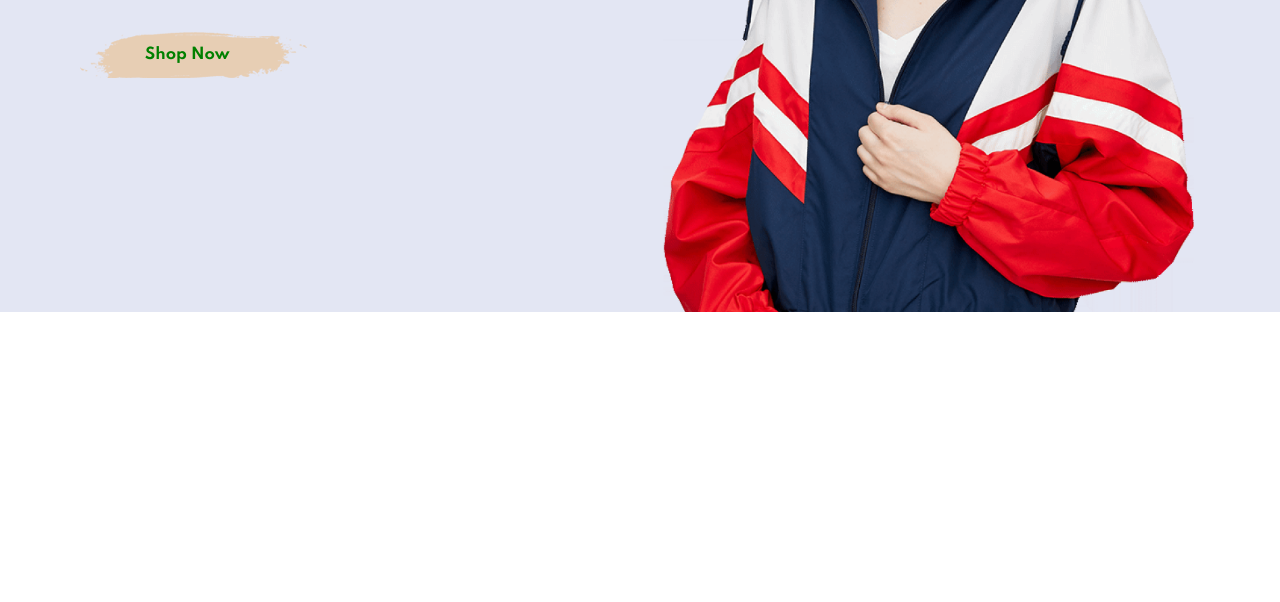
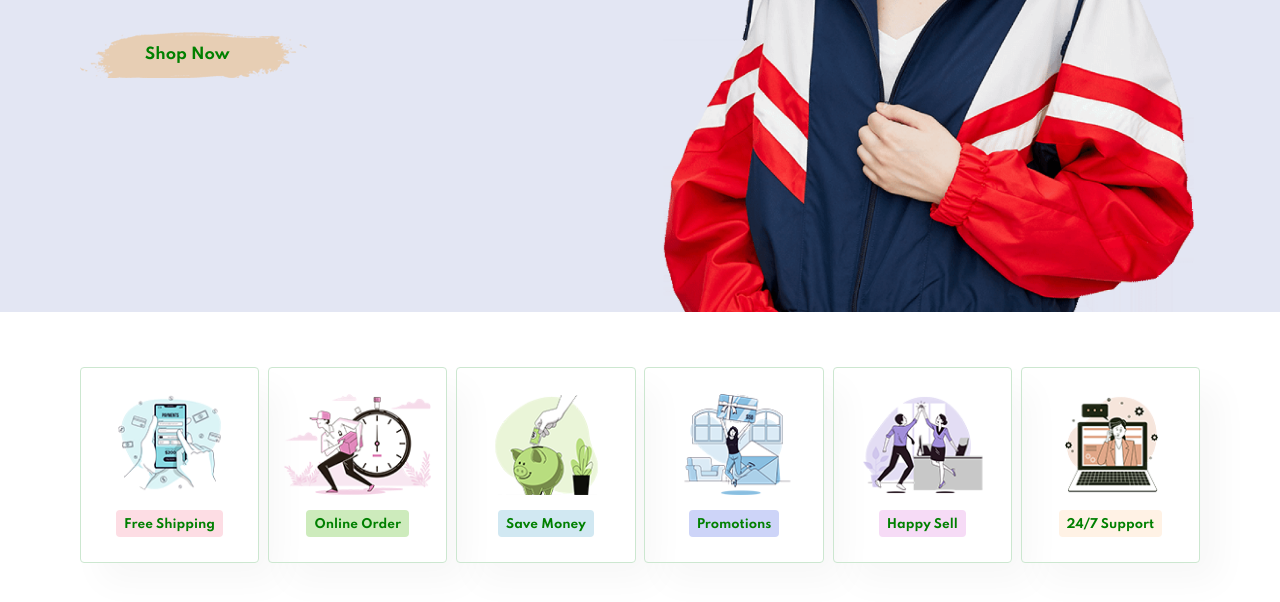
Before and after one commit to Andrei-Olaru/Ecommerce-Website, a plain HTML site: page index.html in a window 1280 px wide. Shown: the part 504-1106 px from the top of the page. Before the commit the page ends 816 px from the top, so only its background shows below. Drawn offline with Linux system fonts and the light colour scheme.

Commit message:
added features boxes (free shipping etc)

```diff
--- a/index.html
+++ b/index.html
@@ -36,6 +36,33 @@
 
     </section>
 
+    <section id="feature" class="section-p1">
+        <div class="fe-box">
+            <img src="img/features/f1.png">
+            <h6>Free Shipping</h6>
+        </div>
+        <div class="fe-box">
+            <img src="img/features/f2.png">
+            <h6>Online Order</h6>
+        </div>
+        <div class="fe-box">
+            <img src="img/features/f3.png">
+            <h6>Save Money</h6>
+        </div>
+        <div class="fe-box">
+            <img src="img/features/f4.png">
+            <h6>Promotions</h6>
+        </div>
+        <div class="fe-box">
+            <img src="img/features/f5.png">
+            <h6>Happy Sell</h6>
+        </div>
+        <div class="fe-box">
+            <img src="img/features/f6.png">
+            <h6>24/7 Support</h6>
+        </div>
+    </section>
+
     <script src="script.js"></script>
 </body>
 
--- a/style.css
+++ b/style.css
@@ -41,6 +41,7 @@ p {
   margin: 15px 0 20px 0;
 }
 
+/* section padding */
 .section-p1 {
   padding: 40px 80px;
 }
@@ -138,6 +139,61 @@ body {
   font-size: 15px;
 }
 
+#feature{
+  display: flex;
+  align-items: center;
+  justify-content: space-between;
+  flex-wrap: wrap;
+}
+
+#feature .fe-box{
+  width: 14vw;
+  text-align: center;
+  padding: 25px 15px;
+  box-shadow: 20px 20px 34px rgba(0, 0, 0, 0.03);
+  border: 1px solid #cce7d0;
+  border-radius: 4px;
+  margin: 15px 0;
+}
+
+#feature .fe-box:hover{
+  box-shadow: 10px 10px 54px rgba(70, 62, 221, 0.1);
+}
+
+#feature .fe-box img{
+  width: 100%;
+  margin-bottom: 10px;
+}
+
+#feature .fe-box h6{
+  display: inline-block;
+  padding: 9px 8px 6px 8px;
+  line-height: 1;
+  border-radius: 4px;
+  color: #008000;
+  background-color: #fddde4;
+}
+
+#feature .fe-box:nth-child(2) h6{
+  background-color: #cdebbc;
+}
+
+#feature .fe-box:nth-child(3) h6{
+  background-color: #d1e8f2;
+}
+
+#feature .fe-box:nth-child(4) h6{
+  background-color: #cdd4f8;
+}
+
+#feature .fe-box:nth-child(5) h6{
+  background-color: #f6dbf6;
+}
+
+#feature .fe-box:nth-child(6) h6{
+  background-color: #fff2e5;
+}
+
 /* Shop Page */
 
 /* Single Product */
```
